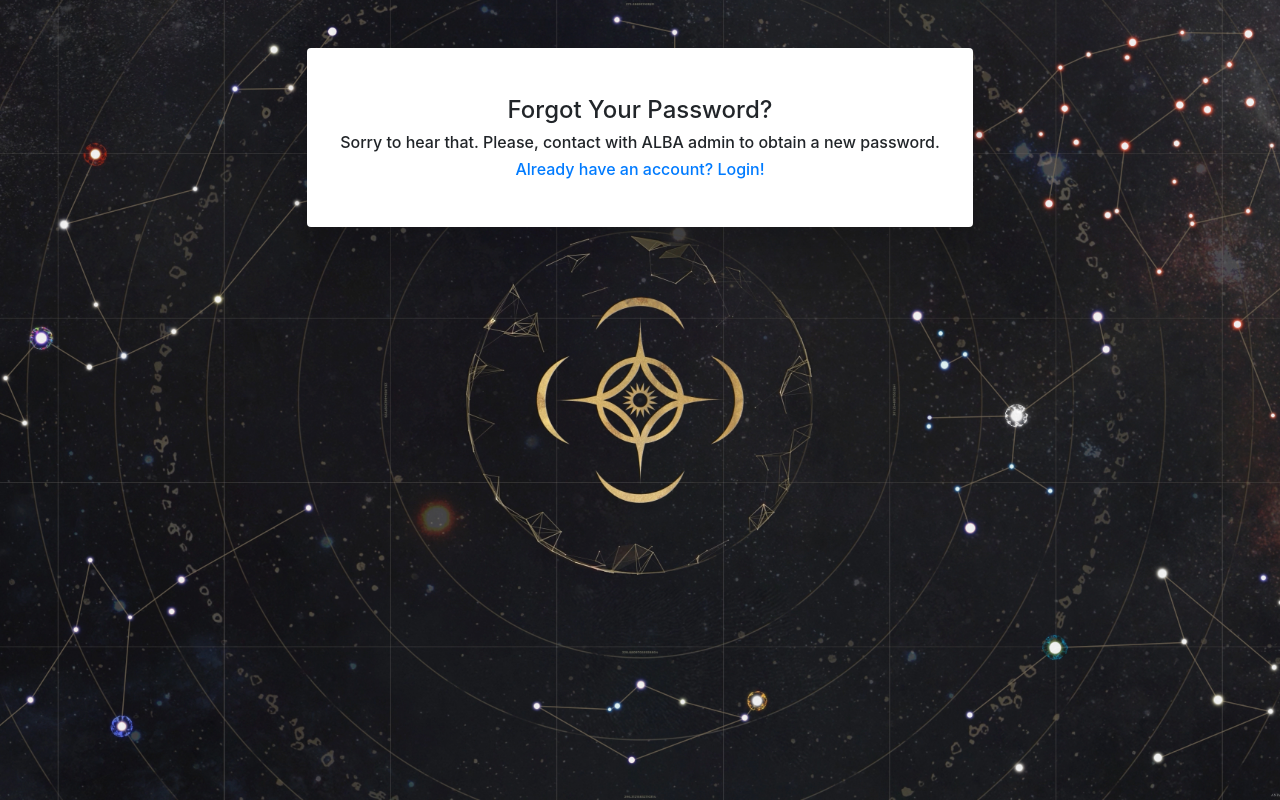
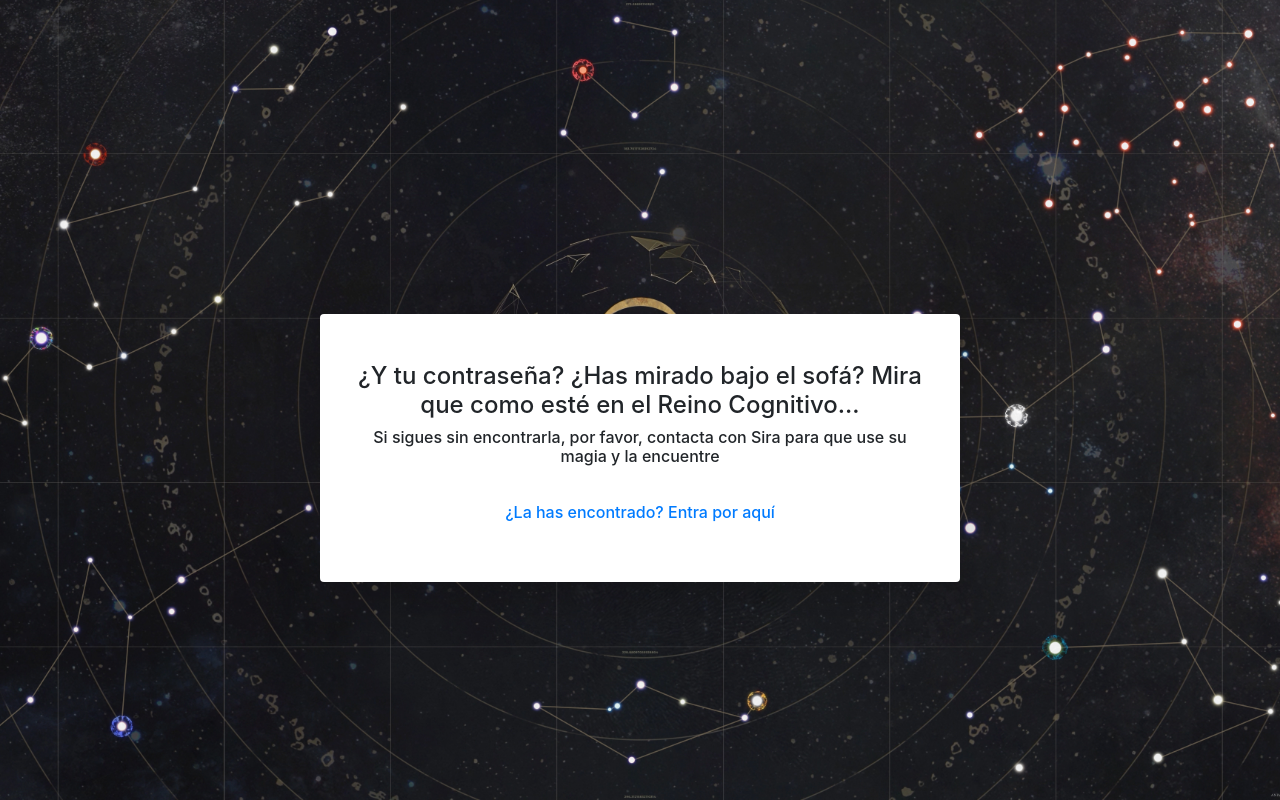
Before and after one commit to bety94mc/mentecobrev2, a Django app: page /accounts/password_reset/ in a window 1280 px wide. Run offline with Django 3.2, Linux system fonts and the light colour scheme; some libraries are stand-ins or nearby versions.

Commit message:
'Arreglar orden de artículos. Arreglar plantilla de reset password'

```diff
--- a/mentecobre/templates/mentecobre/glosario.html
+++ b/mentecobre/templates/mentecobre/glosario.html
@@ -42,7 +42,7 @@
 											<tr>
 											<td><a href={{object.urlEn}} target="_blank" rel="noopener noreferrer"> {{object.wordEn}} </a></td>
 											<td><a href={{object.urlEs}} target="_blank" rel="noopener noreferrer"> {{object.wordEs}} </a></td>
-											<td>{{object.universo}}</td>
+											<td>{{object.get_universo_display}}</td>
 
 
 											</tr>
--- a/mentecobre/templates/revisiones.html
+++ b/mentecobre/templates/revisiones.html
@@ -27,7 +27,7 @@
 
 				<span class="span-td-borde"><a href={{articulo_item.urlEn}} target="_blank" rel="noopener noreferrer">{{articulo_item.tituloEn}}</a></span>
 				<span class="span-td-borde"><a href={{articulo_item.urlEs}} target="_blank" rel="noopener noreferrer">{{articulo_item.tituloEs}}</a></span>
-				<span class="span-td-borde">{{articulo_item.universo}}</span>
+				<span class="span-td-borde">{{articulo_item.get_universo_display}}</span>
 				<span class="span-td-borde">{{articulo_item.traductor}}</span>
 				</div>
 				<div class="form-tr">
@@ -70,7 +70,7 @@
 				<tr>
 				<td><a href={{siguiente_articulo_item.urlEn}} target="_blank" rel="noopener noreferrer">{{siguiente_articulo_item.tituloEn}}</a></td>
 				<td><a href={{siguiente_articulo_item.urlEs}} target="_blank" rel="noopener noreferrer">{{siguiente_articulo_item.tituloEs}}</a></td>
-				<td>{{siguiente_articulo_item.universo}}</td>
+				<td>{{siguiente_articulo_item.get_universo_display}}</td>
 				<td>
 				<form method="POST" id="form">
 					{% csrf_token %}
--- a/mentecobre/templates/traducciones.html
+++ b/mentecobre/templates/traducciones.html
@@ -27,7 +27,7 @@
 
 				<span class="span-td-borde"><a href={{articulo_item.urlEn}} target="_blank" rel="noopener noreferrer">{{articulo_item.tituloEn}}</a></span>
 				<span class="span-td-borde"><a href={{articulo_item.urlEs}} target="_blank" rel="noopener noreferrer">{{articulo_item.tituloEs}}</a></span>
-				<span class="span-td-borde">{{articulo_item.universo}}</span>
+				<span class="span-td-borde">{{articulo_item.get_universo_display}}</span>
 				{% if articulo_item.urldrive is not null %}
 				<span class="span-td-borde"><a href={{articulo_item.urldrive}} target="_blank" rel="noopener noreferrer"><button class="btn btn-sm btn-info">Archivo Drive</button></a></span>
 				{% endif %}
@@ -70,7 +70,7 @@
 				<tr>
 				<td><a href={{siguiente_articulo_item.urlEn}} target="_blank" rel="noopener noreferrer">{{siguiente_articulo_item.tituloEn}}</a></td>
 				<td><a href={{siguiente_articulo_item.urlEs}} target="_blank" rel="noopener noreferrer">{{siguiente_articulo_item.tituloEs}}</a></td>
-				<td>{{siguiente_articulo_item.universo}}</td>
+				<td>{{siguiente_articulo_item.get_universo_display}}</td>
 				<td>
 				<form method="POST" id="form">
 					{% csrf_token %}
--- a/mentecobre/views.py
+++ b/mentecobre/views.py
@@ -58,9 +58,10 @@
     articulo_noasignado = []
     for universo_item in universo:
 
-        articulo = Articulos.objects.filter(universo=universo_item).filter(traducido__isnull=True).filter(traductor__isnull=True).exclude(tipo='RD').order_by('prioridad').values().first()
+        articulo = Articulos.objects.filter(universo=universo_item).filter(traducido__isnull=True).filter(traductor__isnull=True).exclude(tipo='RD').order_by('prioridad','tituloEn').first()
 
         if articulo != None:
+            print(articulo)
             articulo_noasignado.append(articulo)
 
 
@@ -116,7 +117,7 @@
     articulo_noasignado = []
     for universo_item in universo:
 
-        articulo = Articulos.objects.filter(universo=universo_item).filter(traducido__isnull=False).filter(revisado__isnull=True).filter(revisor__isnull=True).order_by('prioridad').values().first()
+        articulo = Articulos.objects.filter(universo=universo_item).filter(traducido__isnull=False).filter(revisado__isnull=True).filter(revisor__isnull=True).order_by('prioridad','tituloEn').first()
 
         if articulo != None:
             articulo_noasignado.append(articulo)
--- a/templates/registration/password_reset_form.html
+++ b/templates/registration/password_reset_form.html
@@ -12,16 +12,15 @@
 <html lang="en">
 
 <head>
-
     <meta charset="utf-8">
 	<meta http-equiv="x-ua-compatible" content="ie=edge">
     <meta name="viewport" content="width=device-width, initial-scale=1, shrink-to-fit=no">
     <meta name="description" content="">
-    <meta name="author" content="Betsabé Moreno">
-    <title>ALBA Front Panel </title>
+    <meta name="author" content="Sira">
+    <title>Mentecobre </title>
 	<link rel="stylesheet" href="/static/css/login/login.css" />
 
-</head>
+  </head>
 
 <body>
 
@@ -29,18 +28,20 @@
 
         <!-- Outer Row -->
         <div class="row justify-content-center">
-                <div class="card o-hidden border-0 shadow-lg my-5">
+                <div class="card border-0 shadow-lg my-5 myCard">
                     <div class="card-body p-0">
                         <!-- Nested Row within Card Body -->
                         <div class="row">
-                                <div class="p-5">                                    <div class="text-center">
-                                        <h1 class="h4 text-gray-900">Forgot Your Password?</h1>
-                                        <p class="h6 text-gray-900">Sorry to hear that. Please, contact with ALBA admin to obtain a new password.</p>
-                                    </div>
+                                <div class="p-5">
+								<div class="text-center">
+                                        <h1 class="h4 text-gray-900">¿Y tu contraseña? ¿Has mirado bajo el sofá? Mira que como esté en el Reino Cognitivo...</h1>
+								</div>
+                                        <p class="h6 text-gray-900">Si sigues sin encontrarla, por favor, contacta con Sira para que use su magia y la encuentre</p>
+
 
 
                                     <div class="text-center">
-                                        <a class="h6 text-gray-900" href="{% url 'login'%}">Already have an account? Login!</a>
+                                        <a class="h6 text-gray-900" href="{% url 'login'%}">¿La has encontrado? Entra por aquí</a>
                                     </div>
                                 </div>
 
@@ -54,16 +55,6 @@
 
     </div>
 
-    <!-- Bootstrap core JavaScript-->
-    <script src="/static/vendor/jquery/jquery.min.js"></script>
-    <script src="/static/vendor/bootstrap/js/bootstrap.bundle.min.js"></script>
-
-    <!-- Core plugin JavaScript-->
-    <script src="/static/vendor/jquery-easing/jquery.easing.min.js"></script>
-
-    <!-- Custom scripts for all pages-->
-    <script src="/static/js/sb-admin-2.min.js"></script>
-
 </body>
 
 </html>
```
Also changed, not shown: mentecobre/models.py (+6 -6 lines), mentecobre/migrations/0005_alter_articulos_universo_alter_glosario_universo_and_more.py (added), templates/registration/templates no usadas/password_reset_email.html (renamed from templates/registration/password_reset_email.html).
